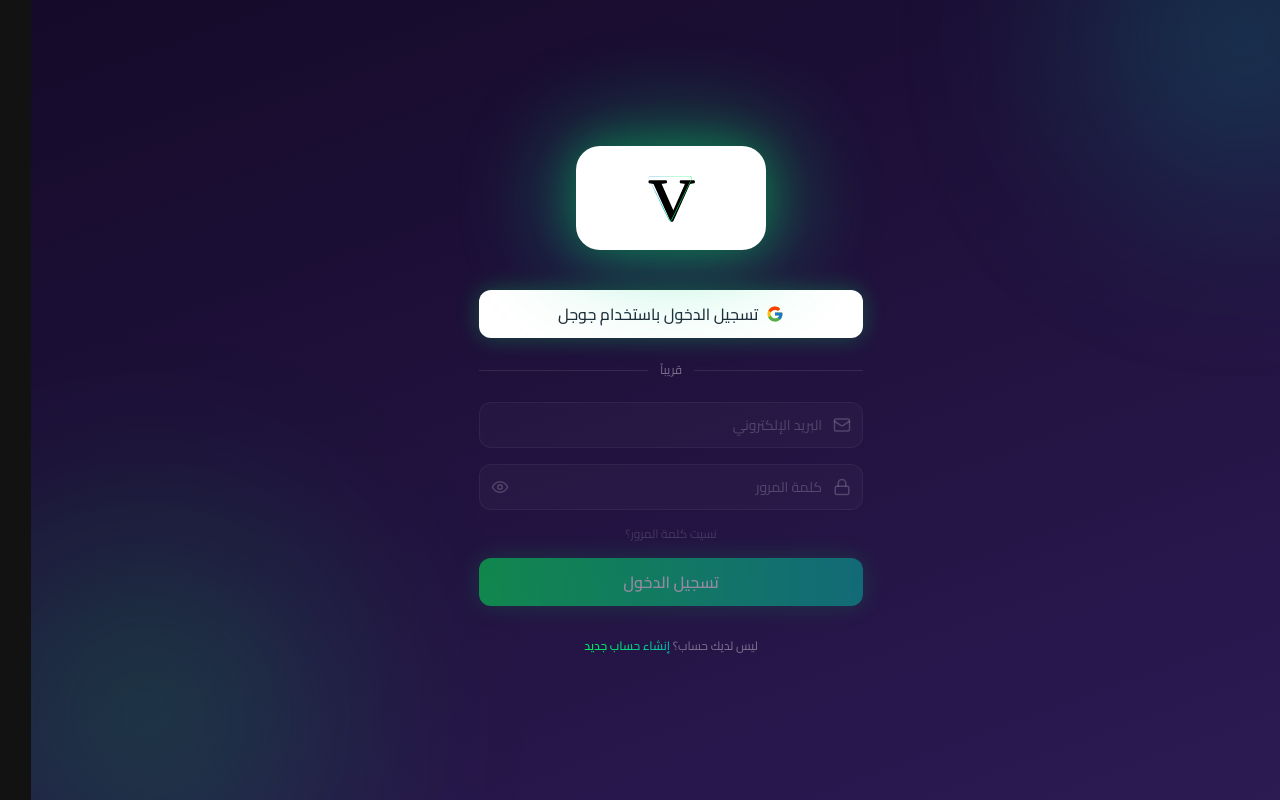
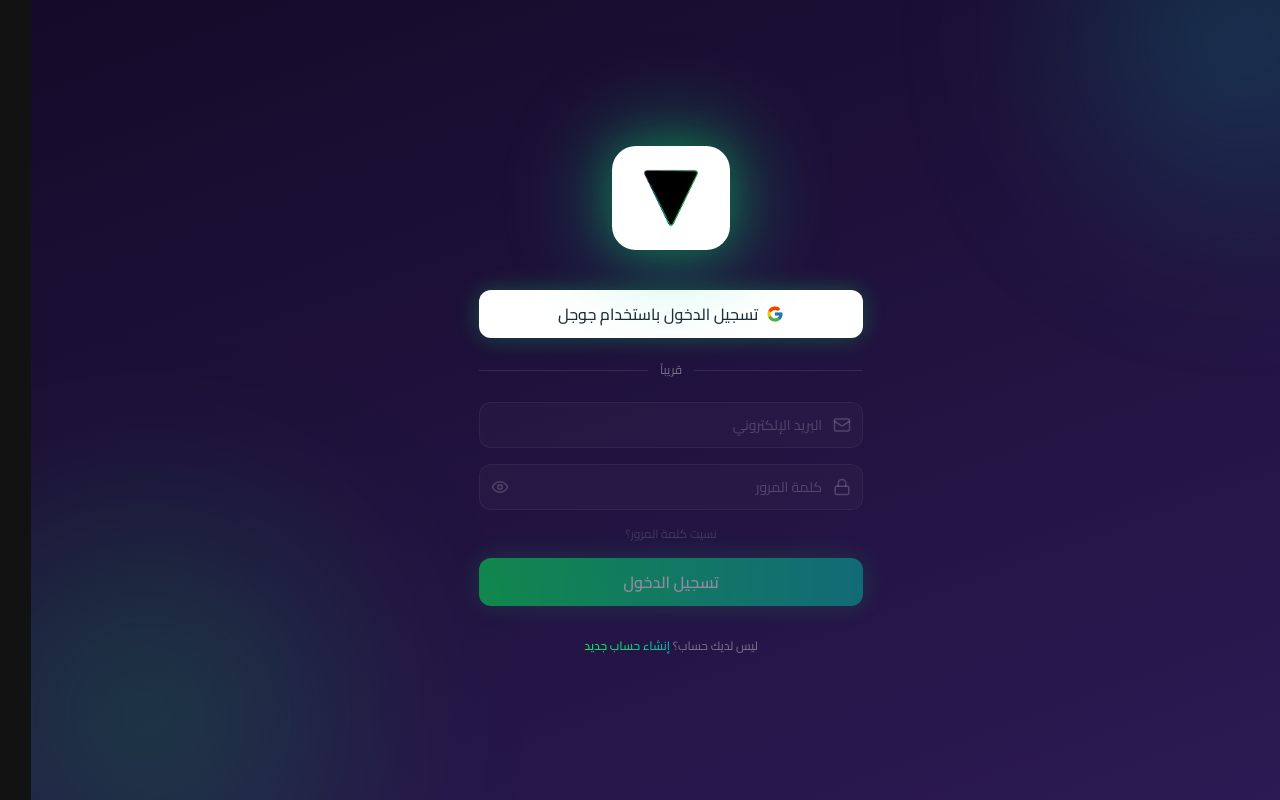
Before and after one commit to DRT123h/AI, a Next.js app: page / in a window 1280 px wide. Built offline with nearby package versions, Linux system fonts and the light colour scheme; no server answers.

Commit message:
Add files via upload

```diff
--- a/app/page.jsx
+++ b/app/page.jsx
@@ -52,7 +52,7 @@
         <div className="relative mb-10">
           <div className="absolute inset-0 scale-125 rounded-full bg-gradient-to-tr from-[#00bfa7] to-[#00fa5a] opacity-40 blur-2xl" />
           <div className="relative bg-white rounded-3xl px-7 py-5 shadow-[0_0_45px_rgba(0,250,90,0.3)]">
-            <img src="/logo.svg" alt="Verdia" className="h-16 w-auto" />
+            <img src="/logo.png" alt="Verdia" className="h-16 w-auto" />
           </div>
         </div>
 
@@ -136,7 +136,7 @@
       <BackgroundGlow />
       <header className="relative flex items-center justify-between px-4 sm:px-8 py-3 sm:py-4 border-b border-white/10 sticky top-0 z-30 bg-[#150a29]/80 backdrop-blur">
         <div className="bg-white rounded-xl px-2.5 py-1.5">
-          <img src="/logo.svg" alt="Verdia" className="h-6 w-auto" />
+          <img src="/logo.png" alt="Verdia" className="h-6 w-auto" />
         </div>
         <AuthButton />
       </header>
```
Also changed, not shown: app/icon.png (added), public/logo.png (added).
